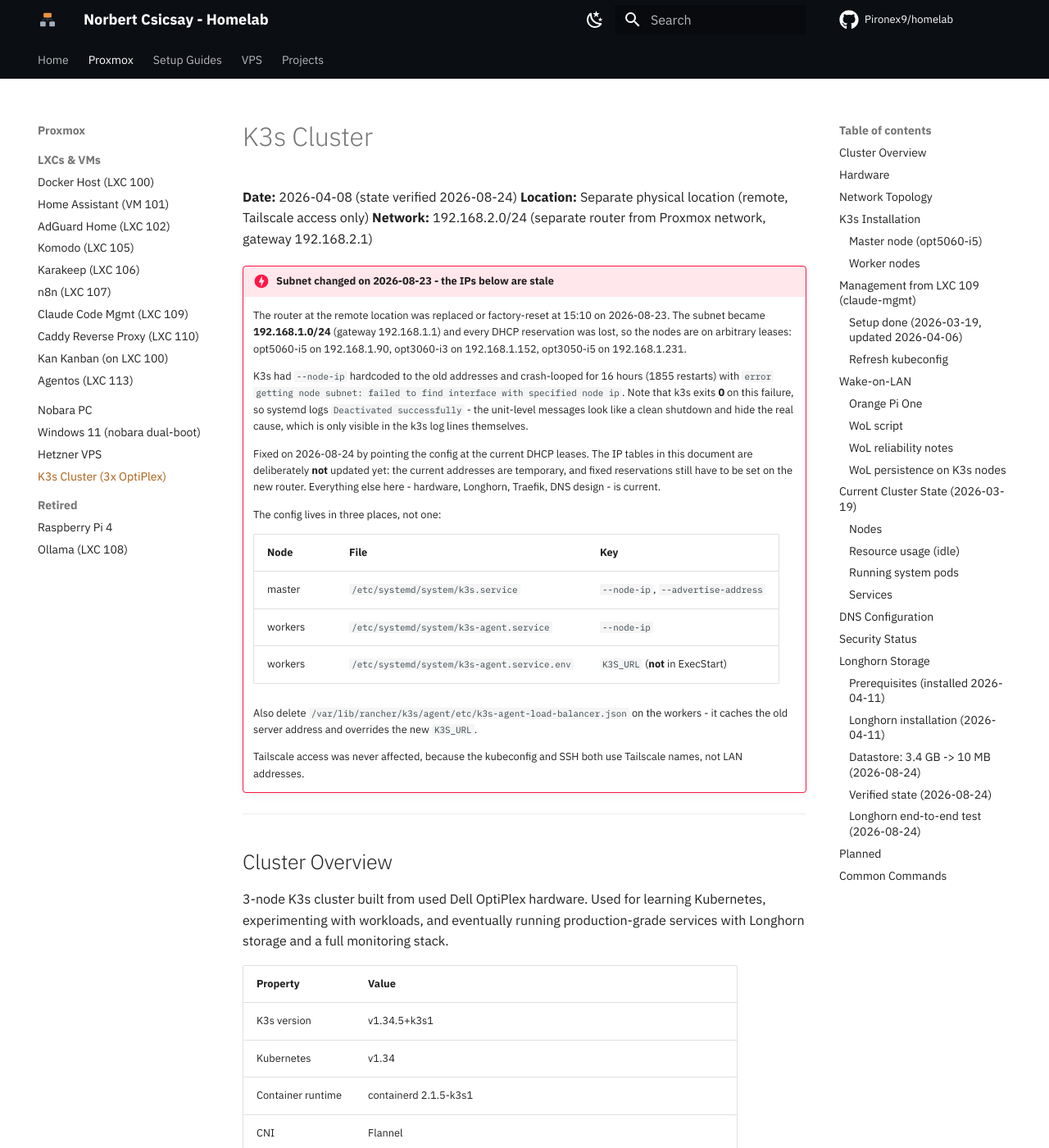
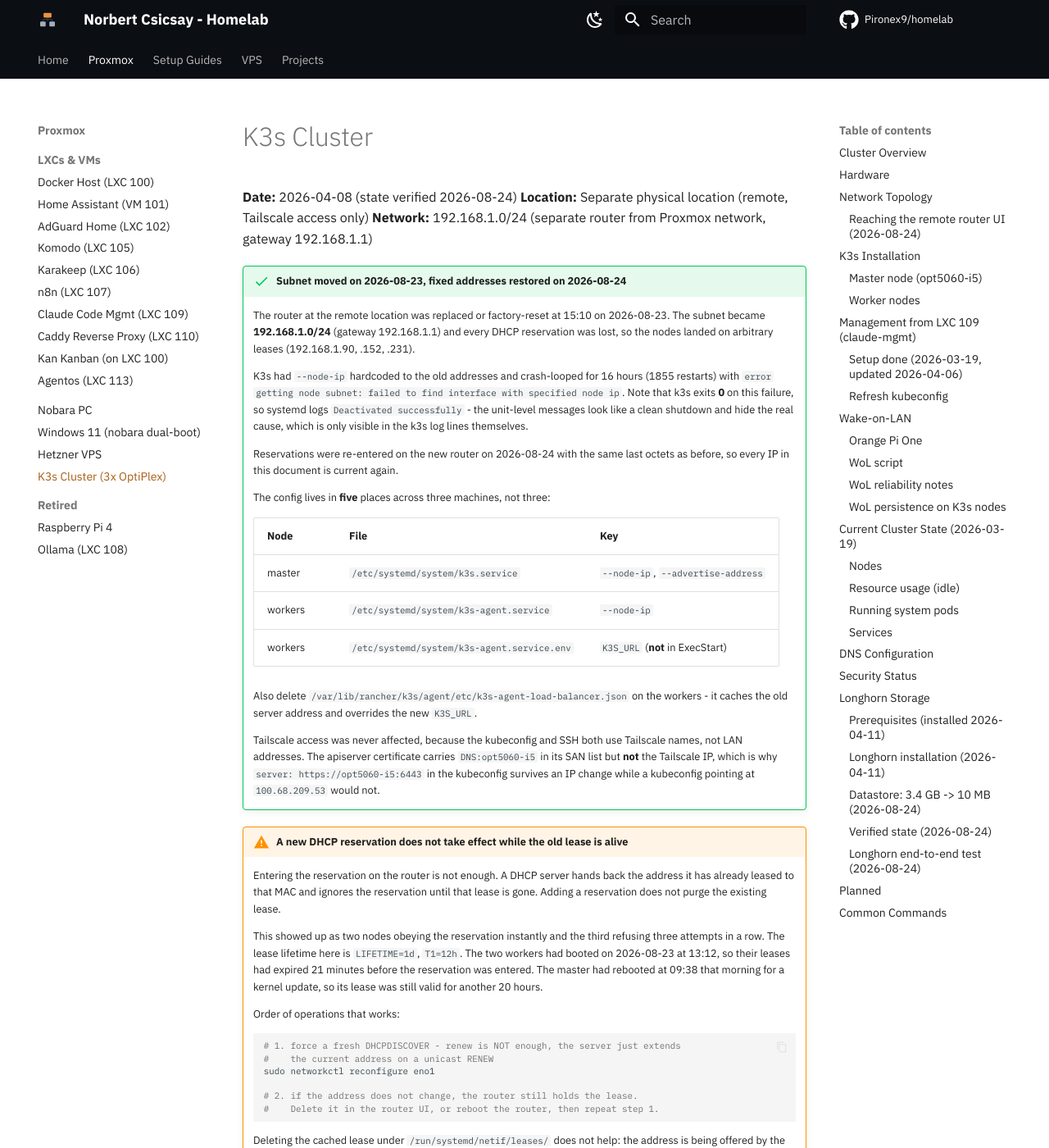
Before and after one commit to Pironex9/homelab, an MkDocs documentation site: the page built from docs/hosts/k3s-cluster.md, in a window 1280 px wide and 1400 px high. Shown: the whole window at 82% size. Built offline with MkDocs 1.6.1 and Material for MkDocs 9.7.7, drawn with Linux system fonts in a browser that asks for light colours; comment, search, counter and statistics services are not loaded; some of the changed text lies outside the part shown.

Commit message:
docs(k3s): fix IP-k a 192.168.1.0/24-en, es a lease-vs-rezervacio csapda
A ket worker es a master is a foglalt cimre kerult (.101/.102/.103), igy a
dokumentum osszes 192.168.2.x hivatkozasa atirva a valos allapotra.

A "subnet changed - the IPs below are stale" danger blokk helyere lezart
incidens-leiras kerult, plusz egy uj figyelmeztetes: az uj DHCP foglalas nem
lep eletbe, amig a regi lease el. A ket worker lease-e 21 perccel a foglalas
elott jart le, ezert engedelmeskedtek elsore; a master aznap reggel bootolt
kernelfrissites miatt, igy harom probara is a regi cimet kapta.

Uj szakasz a helyszini router webfeluletenek elereserol: az opt3060-i3
Tailscale subnet routerkent hirdeti a 192.168.1.0/24-et, mert a helyszinen
nincs out-of-band hozzaferes.

````diff
--- a/docs/hosts/k3s-cluster.md
+++ b/docs/hosts/k3s-cluster.md
@@ -2,14 +2,14 @@
 
 **Date:** 2026-04-08 (state verified 2026-08-24)
 **Location:** Separate physical location (remote, Tailscale access only)
-**Network:** 192.168.2.0/24 (separate router from Proxmox network, gateway 192.168.2.1)
+**Network:** 192.168.1.0/24 (separate router from Proxmox network, gateway 192.168.1.1)
 
-!!! danger "Subnet changed on 2026-08-23 - the IPs below are stale"
+!!! success "Subnet moved on 2026-08-23, fixed addresses restored on 2026-08-24"
 
     The router at the remote location was replaced or factory-reset at 15:10 on
     2026-08-23. The subnet became **192.168.1.0/24** (gateway 192.168.1.1) and every
-    DHCP reservation was lost, so the nodes are on arbitrary leases: opt5060-i5 on
-    192.168.1.90, opt3060-i3 on 192.168.1.152, opt3050-i5 on 192.168.1.231.
+    DHCP reservation was lost, so the nodes landed on arbitrary leases (192.168.1.90,
+    .152, .231).
 
     K3s had `--node-ip` hardcoded to the old addresses and crash-looped for 16 hours
     (1855 restarts) with `error getting node subnet: failed to find interface with
@@ -17,13 +17,10 @@
     `Deactivated successfully` - the unit-level messages look like a clean shutdown
     and hide the real cause, which is only visible in the k3s log lines themselves.
 
-    Fixed on 2026-08-24 by pointing the config at the current DHCP leases. The IP
-    tables in this document are deliberately **not** updated yet: the current
-    addresses are temporary, and fixed reservations still have to be set on the new
-    router. Everything else here - hardware, Longhorn, Traefik, DNS design - is
-    current.
+    Reservations were re-entered on the new router on 2026-08-24 with the same last
+    octets as before, so every IP in this document is current again.
 
-    The config lives in three places, not one:
+    The config lives in **five** places across three machines, not three:
 
     | Node | File | Key |
     |------|------|-----|
@@ -35,7 +32,37 @@
     workers - it caches the old server address and overrides the new `K3S_URL`.
 
     Tailscale access was never affected, because the kubeconfig and SSH both use
-    Tailscale names, not LAN addresses.
+    Tailscale names, not LAN addresses. The apiserver certificate carries
+    `DNS:opt5060-i5` in its SAN list but **not** the Tailscale IP, which is why
+    `server: https://opt5060-i5:6443` in the kubeconfig survives an IP change while a
+    kubeconfig pointing at `100.68.209.53` would not.
+
+!!! warning "A new DHCP reservation does not take effect while the old lease is alive"
+
+    Entering the reservation on the router is not enough. A DHCP server hands back the
+    address it has already leased to that MAC and ignores the reservation until that
+    lease is gone. Adding a reservation does not purge the existing lease.
+
+    This showed up as two nodes obeying the reservation instantly and the third
+    refusing three attempts in a row. The lease lifetime here is `LIFETIME=1d`,
+    `T1=12h`. The two workers had booted on 2026-08-23 at 13:12, so their leases had
+    expired 21 minutes before the reservation was entered. The master had rebooted at
+    09:38 that morning for a kernel update, so its lease was still valid for another 20
+    hours.
+
+    Order of operations that works:
+
+    ```bash
+    # 1. force a fresh DHCPDISCOVER - renew is NOT enough, the server just extends
+    #    the current address on a unicast RENEW
+    sudo networkctl reconfigure eno1
+
+    # 2. if the address does not change, the router still holds the lease.
+    #    Delete it in the router UI, or reboot the router, then repeat step 1.
+    ```
+
+    Deleting the cached lease under `/run/systemd/netif/leases/` does not help: the
+    address is being offered by the server, not remembered by the client.
 
 ---
 
@@ -59,9 +86,9 @@
 
 | Node | Model | Role | CPU | RAM | Disk | Local IP | Tailscale IP | Interface |
 |------|-------|------|-----|-----|------|----------|--------------|-----------|
-| opt5060-i5 | Dell OptiPlex 5060 | control-plane | Intel i5-8500 @ 3.00GHz | 16 GB | 57 GB (35% used) | 192.168.2.101 | 100.68.209.53 | eno1 |
-| opt3060-i3 | Dell OptiPlex 3060 | worker | Intel i3-8100 @ 3.60GHz | 8 GB | 98 GB (10% used) | 192.168.2.102 | 100.124.149.16 | enp1s0 |
-| opt3050-i5 | Dell OptiPlex 3050 | worker | Intel i5-7500 @ 3.40GHz | 8 GB | 98 GB (10% used) | 192.168.2.103 | 100.102.92.89 | enp1s0 |
+| opt5060-i5 | Dell OptiPlex 5060 | control-plane | Intel i5-8500 @ 3.00GHz | 16 GB | 57 GB (35% used) | 192.168.1.101 | 100.68.209.53 | eno1 |
+| opt3060-i3 | Dell OptiPlex 3060 | worker | Intel i3-8100 @ 3.60GHz | 8 GB | 98 GB (10% used) | 192.168.1.102 | 100.124.149.16 | enp1s0 |
+| opt3050-i5 | Dell OptiPlex 3050 | worker | Intel i5-7500 @ 3.40GHz | 8 GB | 98 GB (10% used) | 192.168.1.103 | 100.102.92.89 | enp1s0 |
 
 **OS:** Ubuntu 24.04.3 LTS, kernel 6.8.0-101-generic
 **User:** `nex` (sudo access)
@@ -72,7 +99,7 @@
 ## Network Topology
 
 ```
-[Internet] → [Router (192.168.0.1)]
+[Internet] → [Router (192.168.1.1)]
                       |
               [Unmanaged Switch]
                |        |        |
@@ -88,10 +115,38 @@
 
 | MAC Address | Hostname | Reserved IP |
 |-------------|----------|-------------|
-| `54:bf:64:68:a0:30` | opt5060-i5 | 192.168.2.101 |
-| `54:bf:64:a2:ff:77` | opt3060-i3 | 192.168.2.102 |
-| `d8:9e:f3:13:4d:97` | opt3050-i5 | 192.168.2.103 |
-| Orange Pi MAC | orangepione | 192.168.2.100 |
+| `54:bf:64:68:a0:30` | opt5060-i5 | 192.168.1.101 |
+| `54:bf:64:a2:ff:77` | opt3060-i3 | 192.168.1.102 |
+| `d8:9e:f3:13:4d:97` | opt3050-i5 | 192.168.1.103 |
+| Orange Pi MAC | orangepione | 192.168.1.51 (DHCP, no reservation) |
+
+### Reaching the remote router UI (2026-08-24)
+
+There is no out-of-band access at this location, and the router only listens on its
+own LAN. `opt3060-i3` therefore advertises the whole subnet as a Tailscale subnet
+route, which makes `https://192.168.1.1` reachable from any device on the tailnet,
+including a phone:
+
+```bash
+ssh nex@opt3060-i3 'sudo -n tailscale set --advertise-routes=192.168.1.0/24'
+```
+
+Then approve the route in the Tailscale admin console under the **opt3060-i3**
+machine. It has to be approved per prefix - approval of an earlier prefix is not
+inherited, and this tailnet has no `autoApprovers` rule. To undo, set
+`--advertise-routes=` with an empty value.
+
+Notes:
+
+- Use `tailscale set`, never `tailscale up`. `up` resets every flag that is not
+  passed on the command line.
+- iOS and Android accept approved subnet routes automatically; there is no toggle in
+  the mobile app, unlike Windows and macOS.
+- If the client device is itself on a 192.168.1.0/24 network, its local subnet wins
+  and 192.168.1.1 resolves to its own gateway instead.
+- `orangepione` used to advertise the old `192.168.2.0/24` here. That route is dead
+  and was left in place rather than removed.
+
 
 ---
 
@@ -102,7 +157,7 @@
 ```bash
 curl -sfL https://get.k3s.io | \
   K3S_NODE_NAME=opt5060-i5 \
-  INSTALL_K3S_EXEC='server --node-ip=192.168.2.101 --advertise-address=192.168.2.101 --flannel-iface=eno1' \
+  INSTALL_K3S_EXEC='server --node-ip=192.168.1.101 --advertise-address=192.168.1.101 --flannel-iface=eno1' \
   sh -
 ```
 
@@ -117,17 +172,17 @@
 # opt3060-i3
 curl -sfL https://get.k3s.io | \
   K3S_NODE_NAME=opt3060-i3 \
-  K3S_URL=https://192.168.2.101:6443 \
+  K3S_URL=https://192.168.1.101:6443 \
   K3S_TOKEN=<node-token> \
-  INSTALL_K3S_EXEC='agent --node-ip=192.168.2.102 --flannel-iface=enp1s0' \
+  INSTALL_K3S_EXEC='agent --node-ip=192.168.1.102 --flannel-iface=enp1s0' \
   sh -
 
 # opt3050-i5
 curl -sfL https://get.k3s.io | \
   K3S_NODE_NAME=opt3050-i5 \
-  K3S_URL=https://192.168.2.101:6443 \
+  K3S_URL=https://192.168.1.101:6443 \
   K3S_TOKEN=<node-token> \
-  INSTALL_K3S_EXEC='agent --node-ip=192.168.2.103 --flannel-iface=enp1s0' \
+  INSTALL_K3S_EXEC='agent --node-ip=192.168.1.103 --flannel-iface=enp1s0' \
   sh -
 ```
 
@@ -197,7 +252,7 @@
 | OS | Armbian 25.8.1 Noble |
 | Role | WoL server + Tailscale exit node |
 | Interface | end0 |
-| Local IP | 192.168.2.100 |
+| Local IP | 192.168.1.51 |
 | Tailscale IP | 100.120.73.44 |
 | Tailscale hostname | orangepione |
 | User | nex |
@@ -280,9 +335,9 @@
 
 ```
 NAME         STATUS   ROLES           VERSION        INTERNAL-IP     KERNEL
-opt5060-i5   Ready    control-plane   v1.34.5+k3s1   192.168.2.101   6.8.0-106-generic
-opt3060-i3   Ready    <none>          v1.34.5+k3s1   192.168.2.102   6.8.0-106-generic
-opt3050-i5   Ready    <none>          v1.34.5+k3s1   192.168.2.103   6.8.0-106-generic
+opt5060-i5   Ready    control-plane   v1.34.5+k3s1   192.168.1.101   6.8.0-138-generic
+opt3060-i3   Ready    <none>          v1.34.5+k3s1   192.168.1.102   6.8.0-138-generic
+opt3050-i5   Ready    <none>          v1.34.5+k3s1   192.168.1.103   6.8.0-138-generic
 ```
 
 ### Resource usage (idle)
@@ -309,15 +364,15 @@
 |---------|------|-------------|-------|
 | kubernetes | ClusterIP | - | 443 |
 | kube-dns | ClusterIP | - | 53 |
-| traefik | LoadBalancer | 192.168.2.101/102/103 | 80, 443 |
+| traefik | LoadBalancer | 192.168.1.101/102/103 | 80, 443 |
 
 ---
 
 ## DNS Configuration
 
-All K3s nodes use `--accept-dns=false` - Tailscale does not manage DNS on these nodes. The local router (192.168.2.1) handles all DNS resolution.
+All K3s nodes use `--accept-dns=false` - Tailscale does not manage DNS on these nodes. The local router (192.168.1.1) handles all DNS resolution.
 
-**Why:** Tailscale pushes a `~.` catch-all routing domain via systemd-resolved which redirects all DNS queries through 100.100.100.100. On the 192.168.2.x network this caused external DNS resolution to fail (e.g. `apt` could not reach `archive.ubuntu.com`).
+**Why:** Tailscale pushes a `~.` catch-all routing domain via systemd-resolved which redirects all DNS queries through 100.100.100.100. On the 192.168.1.x network this caused external DNS resolution to fail (e.g. `apt` could not reach `archive.ubuntu.com`).
 
 **Applied on all 3 nodes (2026-03-31):**
 ```bash
@@ -574,6 +629,17 @@
 Traefik is **installed and healthy but unused**: nothing routes through it because
 no Ingress object exists, so "it is running" is not yet evidence that it works.
 
+**Move to the reserved addresses, verified end to end (2026-08-24):** all three nodes
+report the reserved IP as their `InternalIP`, the `flannel.alpha.coreos.com/public-ip`
+annotation follows on each, and the VXLAN forwarding table on the master lists
+192.168.1.102 and 192.168.1.103 as tunnel endpoints. A throwaway pod pinned to
+`opt3060-i3` reached a `longhorn-manager` pod on `opt3050-i5` over the pod network, so
+the overlay was tested across nodes rather than assumed from "everything is Running".
+
+A control-plane backup was taken immediately afterwards so the restore point contains
+the new systemd units. It came to 2.5 MB, down from 62 MB before the datastore work
+described below.
+
 ### Longhorn end-to-end test (2026-08-24)
 
 Longhorn had never provisioned a single PVC in the 134 days since it was installed,
````
